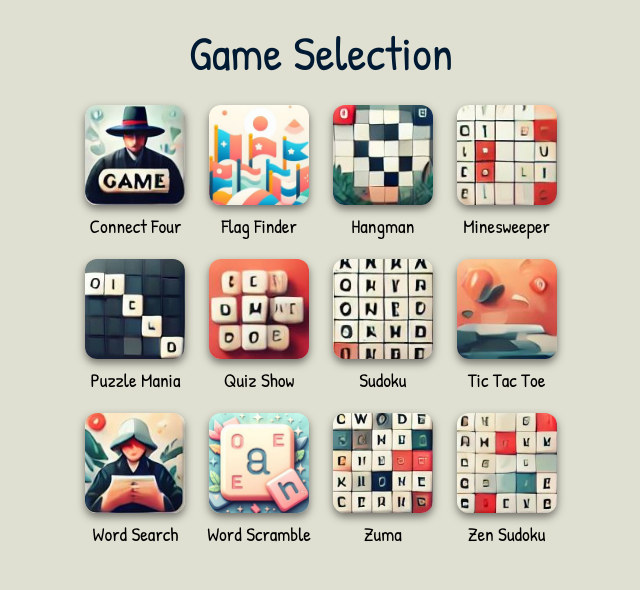
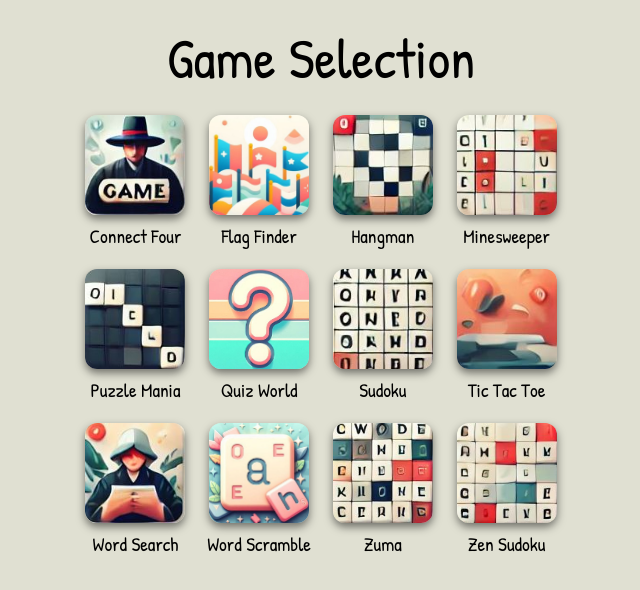
Before and after one commit to joseph-johnson27001/game-world, a Vue app: page / in a window 1280 px wide. Shown: the top 590 px of the page, without its empty margins (319-959 px from the left). Built offline with nearby package versions, Linux system fonts and the light colour scheme.

Commit message:
Quiz tile

```diff
--- a/src/App.vue
+++ b/src/App.vue
@@ -46,8 +46,8 @@ main {
 }
 
 h1 {
-  color: #001a33;
-  font-size: 3rem;
+  color: #000000;
+  font-size: 3.5rem;
   font-weight: 100;
 }
 
--- a/src/views/GameSelection.vue
+++ b/src/views/GameSelection.vue
@@ -54,8 +54,8 @@ export default {
           route: "PuzzleMania",
         },
         {
-          name: "Quiz Show",
-          image: "GameSelection/crossword4.JPG",
+          name: "Quiz World",
+          image: "GameSelection/quiz-tile.JPG",
           route: "QuizShow",
         },
         {
```
Also changed, not shown: public/GameSelection/quiz-tile.jpg (added).
